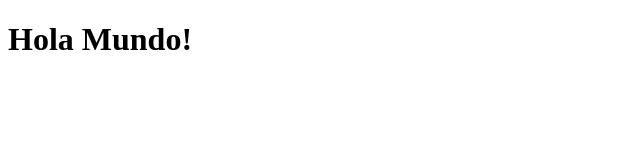
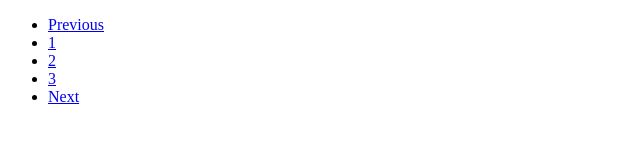
Before and after one commit to xN4CH0x/prueba, a plain HTML site: page index.html in a window 1280 px wide. Shown: the whole page, without its empty margins (0-640 px from the left). Drawn offline with Linux system fonts and the light colour scheme.

Commit message:
Se agrega footer

```diff
--- a/index.html
+++ b/index.html
@@ -6,6 +6,20 @@
     <title>Document</title>
 </head>
 <body>
-    <h1>Hola Mundo!</h1>
+    <header></header>
+
+    <main></main>
+
+    <footer>
+        <nav aria-label="Page navigation example">
+            <ul class="pagination">
+              <li class="page-item"><a class="page-link" href="#">Previous</a></li>
+              <li class="page-item"><a class="page-link" href="#">1</a></li>
+              <li class="page-item"><a class="page-link" href="#">2</a></li>
+              <li class="page-item"><a class="page-link" href="#">3</a></li>
+              <li class="page-item"><a class="page-link" href="#">Next</a></li>
+            </ul>
+          </nav>
+    </footer>
 </body>
 </html>
```
